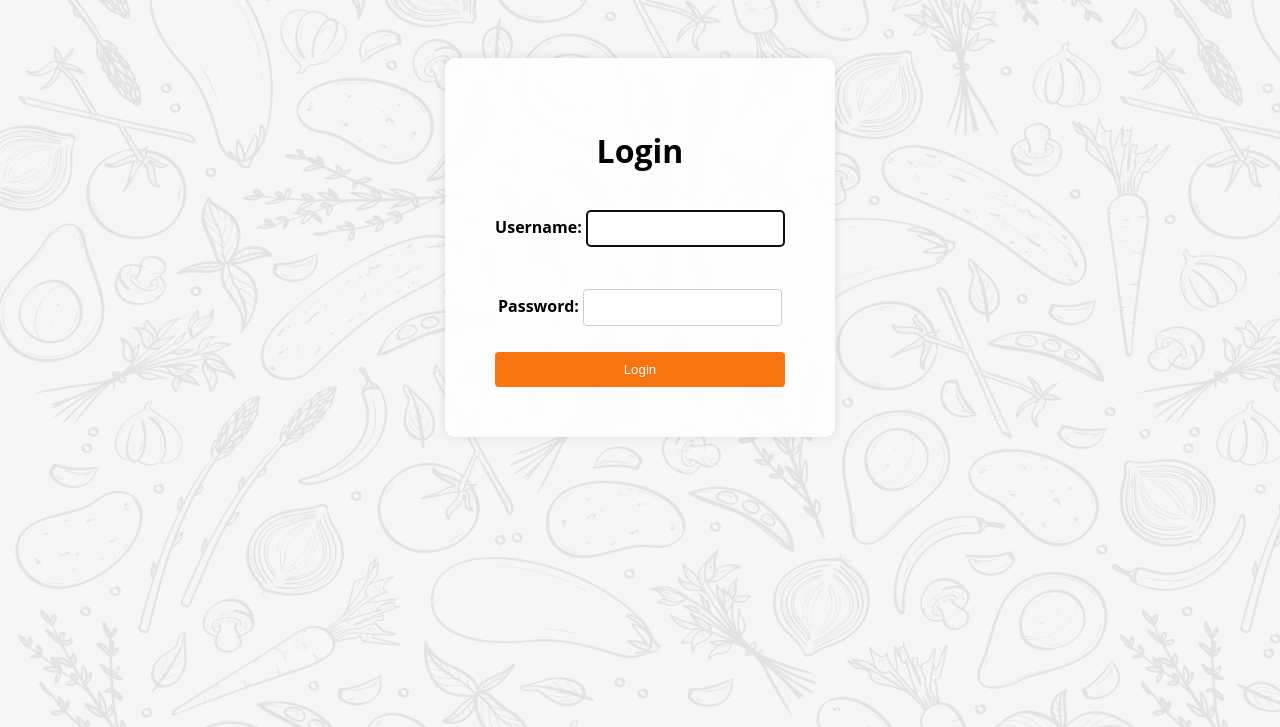
After one commit to aeueoe/recipe-app, a Django app: page /login/ in a window 1280 px wide. The commit adds this page. Shown: the top 727 px of the page. Run offline with Django 4.2, Linux system fonts and the light colour scheme.

Commit message:
Implemented login/logout

```diff
--- a/recipe_project/urls.py
+++ b/recipe_project/urls.py
@@ -1,8 +1,6 @@
-"""
-URL configuration for recipe_project project.
-
+"""recipe_project URL Configuration
 The `urlpatterns` list routes URLs to views. For more information please see:
-    https://docs.djangoproject.com/en/5.1/topics/http/urls/
+    https://docs.djangoproject.com/en/4.1/topics/http/urls/
 Examples:
 Function views
     1. Add an import:  from my_app import views
@@ -16,8 +14,14 @@ Including another URLconf
 """
 from django.contrib import admin
 from django.urls import path, include
+from django.conf import settings
+from django.conf.urls.static import static
+from .views import login_view, logout_view
 
 urlpatterns = [
     path('admin/', admin.site.urls),
-    path('', include('recipes.urls'))
+    path('', include('recipes.urls')),
+    path('login/', login_view, name='login'),
+    path('logout/', logout_view, name='logout'),
 ]
+urlpatterns += static(settings.MEDIA_URL, document_root=settings.MEDIA_ROOT)
--- /dev/null
+++ b/recipe_project/views.py
@@ -0,0 +1,37 @@
+from django.shortcuts import render, redirect
+#Django authentication libraries
+from django.contrib.auth import authenticate, login, logout
+#Django Form for authentication
+from django.contrib.auth.forms import AuthenticationForm
+#define a function view called login_view that takes a request from user
+def login_view(request):
+   error_message = None
+   #form object with username and password fields
+   form = AuthenticationForm()
+   #when user hits "login" button, then POST request is generated
+   if request.method == 'POST':
+       #read the data sent by the form via POST request
+       form =AuthenticationForm(data=request.POST)
+       #check if form is valid
+       if form.is_valid():
+           username=form.cleaned_data.get('username')      #read username
+           password = form.cleaned_data.get('password')    #read password
+           #use Django authenticate function to validate the user
+           user=authenticate(username=username, password=password)
+           if user is not None:                    #if user is authenticated
+          #then use pre-defined Django function to login
+               login(request, user)
+               return redirect('/list') #& send the user to desired page
+       else:                                               #in case of error
+           error_message ='ooops.. something went wrong'   #print error message
+   #prepare data to send from view to template
+   context ={
+       'form': form,                                 #send the form data
+       'error_message': error_message                     #and the error_message
+   }
+   #load the login page using "context" information
+   return render(request, 'auth/login.html', context)
+#define a function view called logout_view that takes a request from user
+def logout_view(request):
+   logout(request)          #the use pre-defined Django function to logout
+   return redirect('login') #after logging out go to login form (or whichever page you want)
--- /dev/null
+++ b/recipes/templates/auth/login.html
@@ -0,0 +1,91 @@
+<!DOCTYPE html>
+<html lang="en">
+
+<head>
+    <title>RecipeApp | Login</title>
+    <meta name="viewport" content="width=device-width, initial-scale=1" />
+    {% load static %}
+
+    <style type="text/css">
+        body {
+            background: url("{% static 'recipes/images/bg2.jpg' %}") no-repeat fixed;
+            background-size: cover;
+            display: flex;
+            flex-direction: column;
+            align-items: center;
+            font-family: 'Open Sans', sans-serif;
+        }
+
+        .login-form {
+            border-radius: 10px;
+            background: rgba(255, 255, 255, 0.8);
+            backdrop-filter: blur(4px);
+            padding: 50px;
+            margin: 50px;
+            text-align: center;
+            box-shadow: 0px 0px 10px rgba(0, 0, 0, 0.1);
+        }
+
+        .alert {
+            padding: 15px;
+            margin-bottom: 20px;
+            border: 1px solid transparent;
+            border-radius: 4px;
+        }
+
+        .alert-danger {
+            color: #721c24;
+            background-color: #f8d7da;
+            border-color: #f5c6cb;
+        }
+
+        .form {
+            display: flex;
+            flex-direction: column;
+        }
+
+        .form label {
+            font-weight: bold;
+            margin-bottom: 5px;
+        }
+
+        .form input[type='text'],
+        .form input[type='password'] {
+            padding: 10px;
+            margin-bottom: 10px;
+            border: 1px solid #ccc;
+            border-radius: 4px;
+        }
+
+        .btn {
+            padding: 10px 20px;
+            border: none;
+            border-radius: 4px;
+            cursor: pointer;
+        }
+
+        .btn-primary {
+            background-color: #f76c01f0;
+            color: #fff;
+        }
+
+        .btn-primary:hover {
+            background-color: #ae4d02c3;
+        }
+    </style>
+</head>
+
+<body>
+    <div class="login-form">
+        <h1>Login</h1>
+        {% if error_message %}
+        <div class="alert alert-danger">{{ error_message }}</div>
+        {% endif %}
+        <form class="form" action="" method="POST">
+            {% csrf_token %} {{ form.as_p }}
+            <button type="submit" class="btn btn-primary">Login</button>
+        </form>
+    </div>
+</body>
+
+</html>
--- a/recipes/urls.py
+++ b/recipes/urls.py
@@ -1,7 +1,5 @@
 from django.urls import path
-from .views import home
-from .views import RecipeListView
-from .views import RecipeDetailView
+from .views import home, RecipeListView, RecipeDetailView, logout_view
 
 app_name = 'recipes'
 
@@ -9,4 +7,5 @@ urlpatterns = [
     path('', home, name='home'),
     path('list/', RecipeListView.as_view(), name='list'),
     path('list/<int:pk>/', RecipeDetailView.as_view(), name='details'),
+    path('logout/', logout_view, name='logout'),
 ]
```
Also changed, not shown: recipe_project/settings.py (+14 -14 lines), recipes/templates/recipes/details.html (+37 -1 lines), recipes/templates/recipes/main.html (+39 -5 lines), recipes/templates/recipes/recipes_home.html (+26 -3 lines), recipes/views.py (+7 -1 lines), db.sqlite3.
